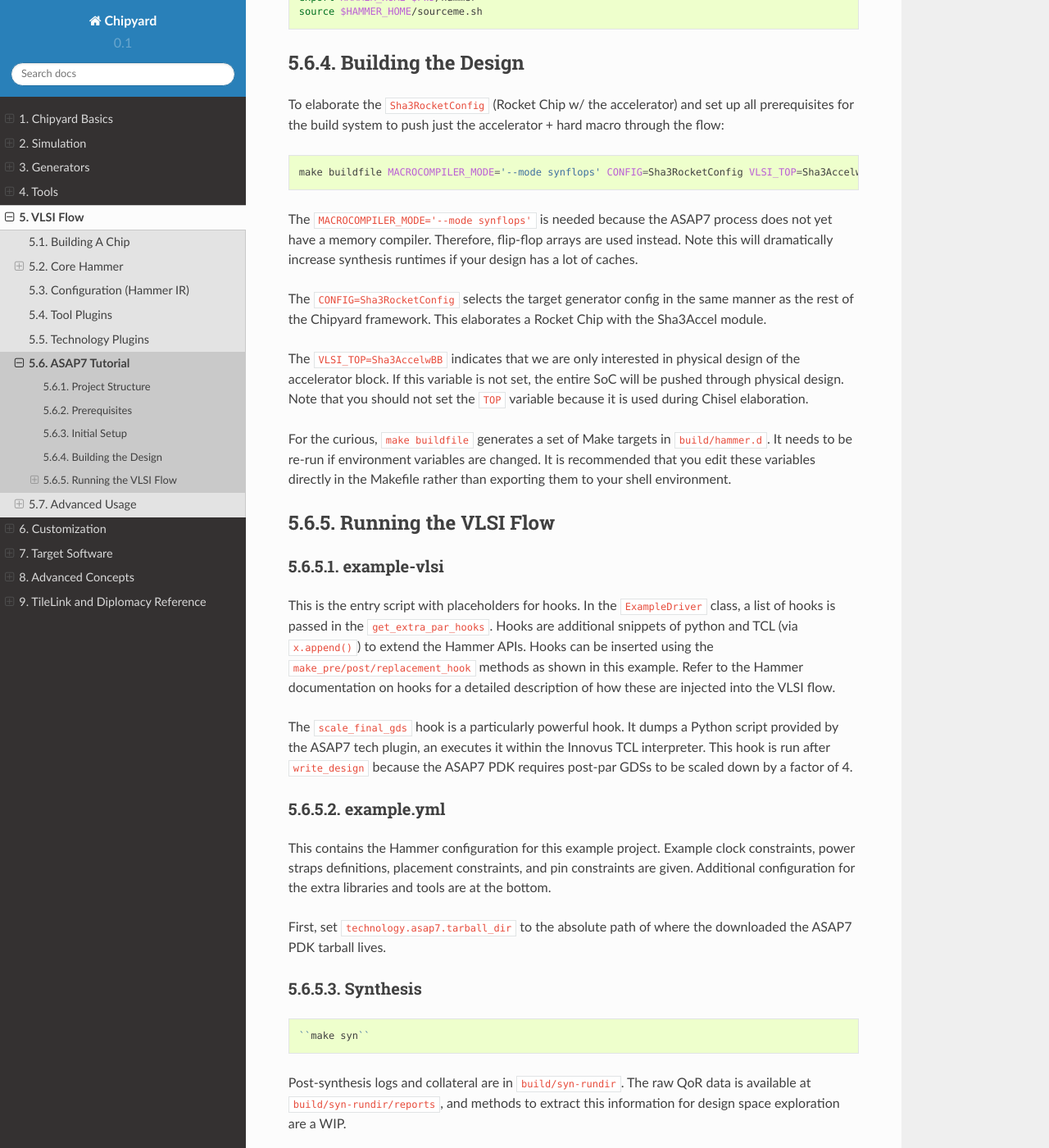
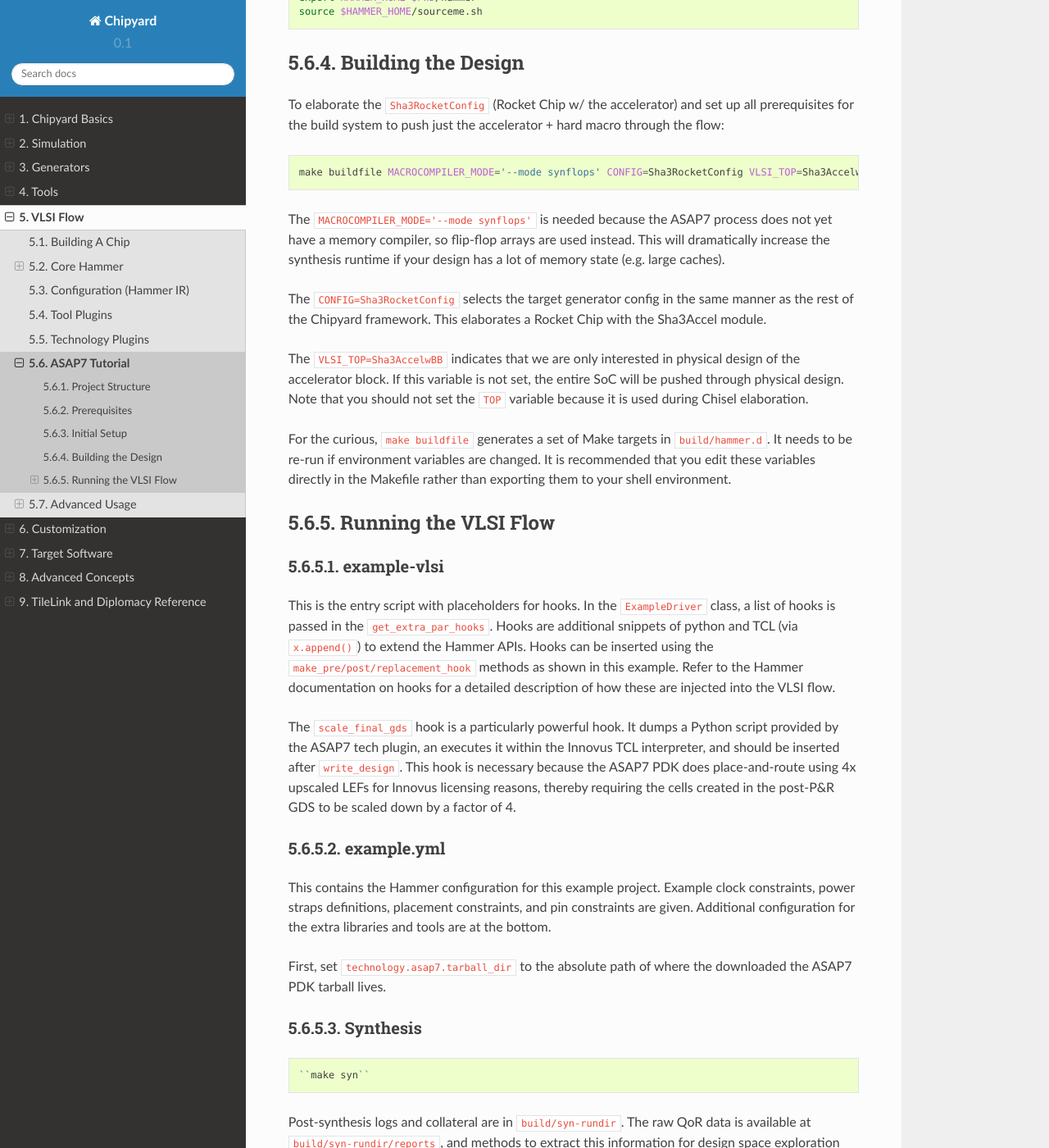
Before and after one commit to ucb-bar/chipyard, a Sphinx documentation site: the page built from docs/VLSI/Tutorial.rst, in a window 1280 px wide and 1400 px high, scrolled down 1594 px. Shown: the whole window at 82% size. Built offline with Sphinx 7.4.7 and the Read the Docs theme 2.0.0, drawn with Linux system fonts in a browser that asks for light colours; some of the changed text lies outside the part shown.

Commit message:
[skip ci] address John's comments

```diff
--- a/docs/VLSI/Tutorial.rst
+++ b/docs/VLSI/Tutorial.rst
@@ -84,7 +84,7 @@ To elaborate the ``Sha3RocketConfig`` (Rocket Chip w/ the accelerator) and set u
 
     make buildfile MACROCOMPILER_MODE='--mode synflops' CONFIG=Sha3RocketConfig VLSI_TOP=Sha3AccelwBB
 
-The ``MACROCOMPILER_MODE='--mode synflops'`` is needed because the ASAP7 process does not yet have a memory compiler. Therefore, flip-flop arrays are used instead. Note this will dramatically increase synthesis runtimes if your design has a lot of caches.
+The ``MACROCOMPILER_MODE='--mode synflops'`` is needed because the ASAP7 process does not yet have a memory compiler, so flip-flop arrays are used instead. This will dramatically increase the synthesis runtime if your design has a lot of memory state (e.g. large caches).
 
 The ``CONFIG=Sha3RocketConfig`` selects the target generator config in the same manner as the rest of the Chipyard framework. This elaborates a Rocket Chip with the Sha3Accel module.
 
@@ -99,7 +99,7 @@ example-vlsi
 ^^^^^^^^^^^^
 This is the entry script with placeholders for hooks. In the ``ExampleDriver`` class, a list of hooks is passed in the ``get_extra_par_hooks``. Hooks are additional snippets of python and TCL (via ``x.append()``) to extend the Hammer APIs. Hooks can be inserted using the ``make_pre/post/replacement_hook`` methods as shown in this example. Refer to the Hammer documentation on hooks for a detailed description of how these are injected into the VLSI flow.
 
-The ``scale_final_gds`` hook is a particularly powerful hook. It dumps a Python script provided by the ASAP7 tech plugin, an executes it within the Innovus TCL interpreter. This hook is run after ``write_design`` because the ASAP7 PDK requires post-par GDSs to be scaled down by a factor of 4.
+The ``scale_final_gds`` hook is a particularly powerful hook. It dumps a Python script provided by the ASAP7 tech plugin, an executes it within the Innovus TCL interpreter, and should be inserted after ``write_design``. This hook is necessary because the ASAP7 PDK does place-and-route using 4x upscaled LEFs for Innovus licensing reasons, thereby requiring the cells created in the post-P&R GDS to be scaled down by a factor of 4.
 
 example.yml
 ^^^^^^^^^^^
```
Also changed, not shown: other parts of docs/VLSI/Tutorial.rst (+1 -1 lines), 1 other file.
